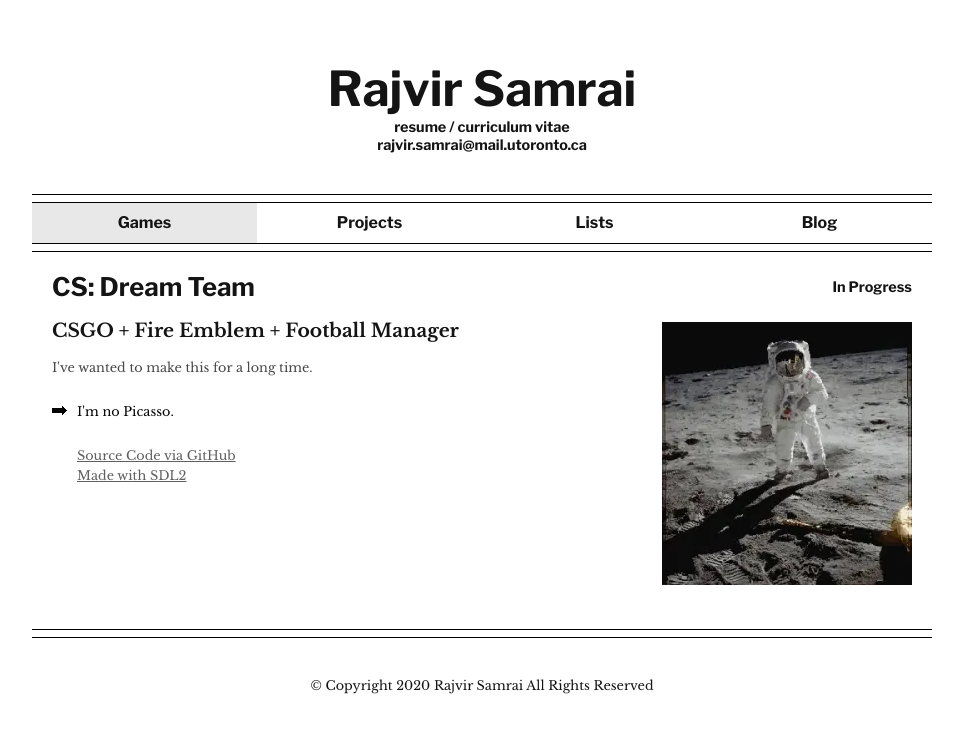
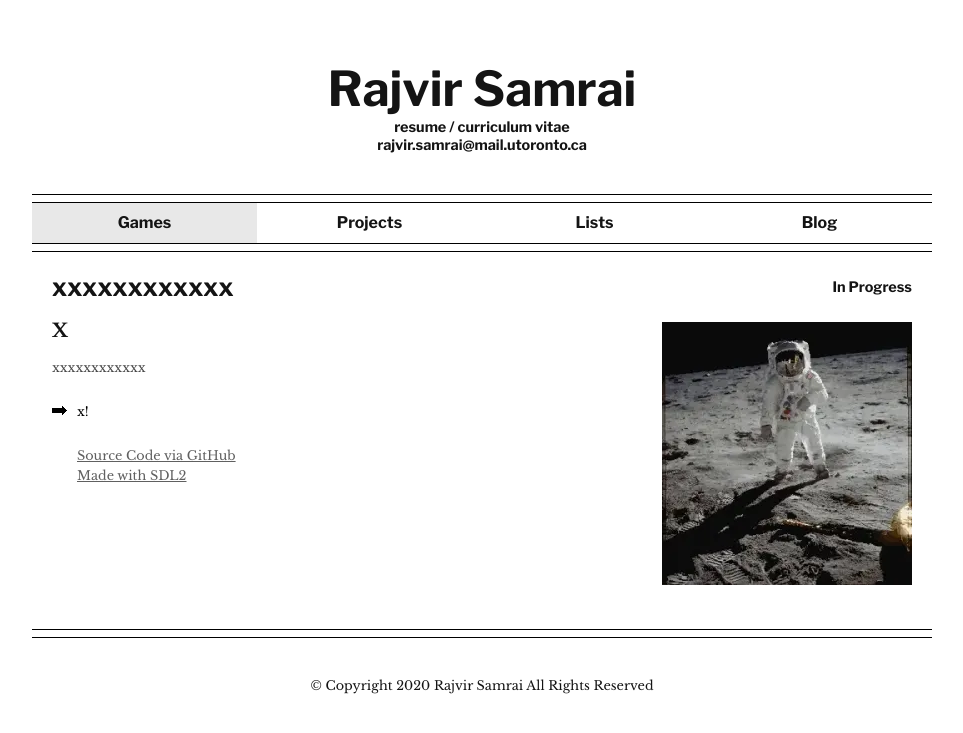
Before and after one commit to rajvirsamrai/rajvirsamrai.github.io, a Jekyll site: the page built from index.html, in a window 1280 px wide. Shown: the top 733 px of the page, without its empty margins (158-1121 px from the left). Built offline with Jekyll 4.4.1, drawn with Linux system fonts in a browser that asks for light colours.

Commit message:
Update index.html

```diff
--- a/index.html
+++ b/index.html
@@ -3,19 +3,19 @@ title: Games
 ---
 <div class="entry">
     <div class="title">
-        <h2>CS: Dream Team</h2>
+        <h2>xxxxxxxxxxxx</h2>
     </div>
     <div class="date">
         <h3>In Progress</h3>
     </div>
     <div class="description">
         <div class="statement">
-            <h3>CSGO + Fire Emblem + Football Manager</h3>
-	    <p>I've wanted to make this for a long time.</p>
+            <h3>X</h3>
+	    <p>xxxxxxxxxxxx</p>
         </div>
         <div class="comment">
             <img class="arrow" src="assets/images/arrow.webp">
-            <p>I'm no Picasso.</p>
+            <p>x!</p>
         </div>
         <div class="links">
             <ul>
```
